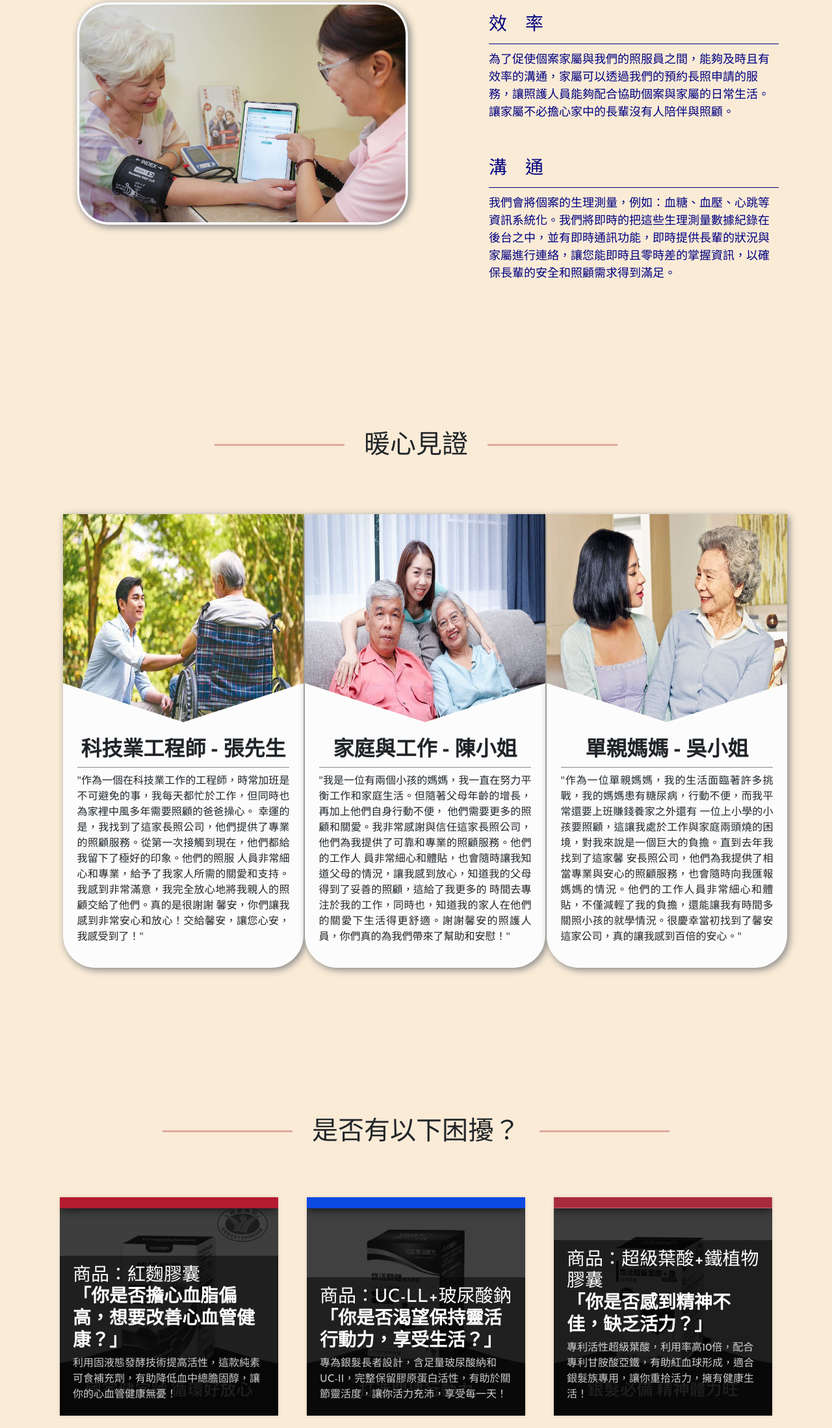
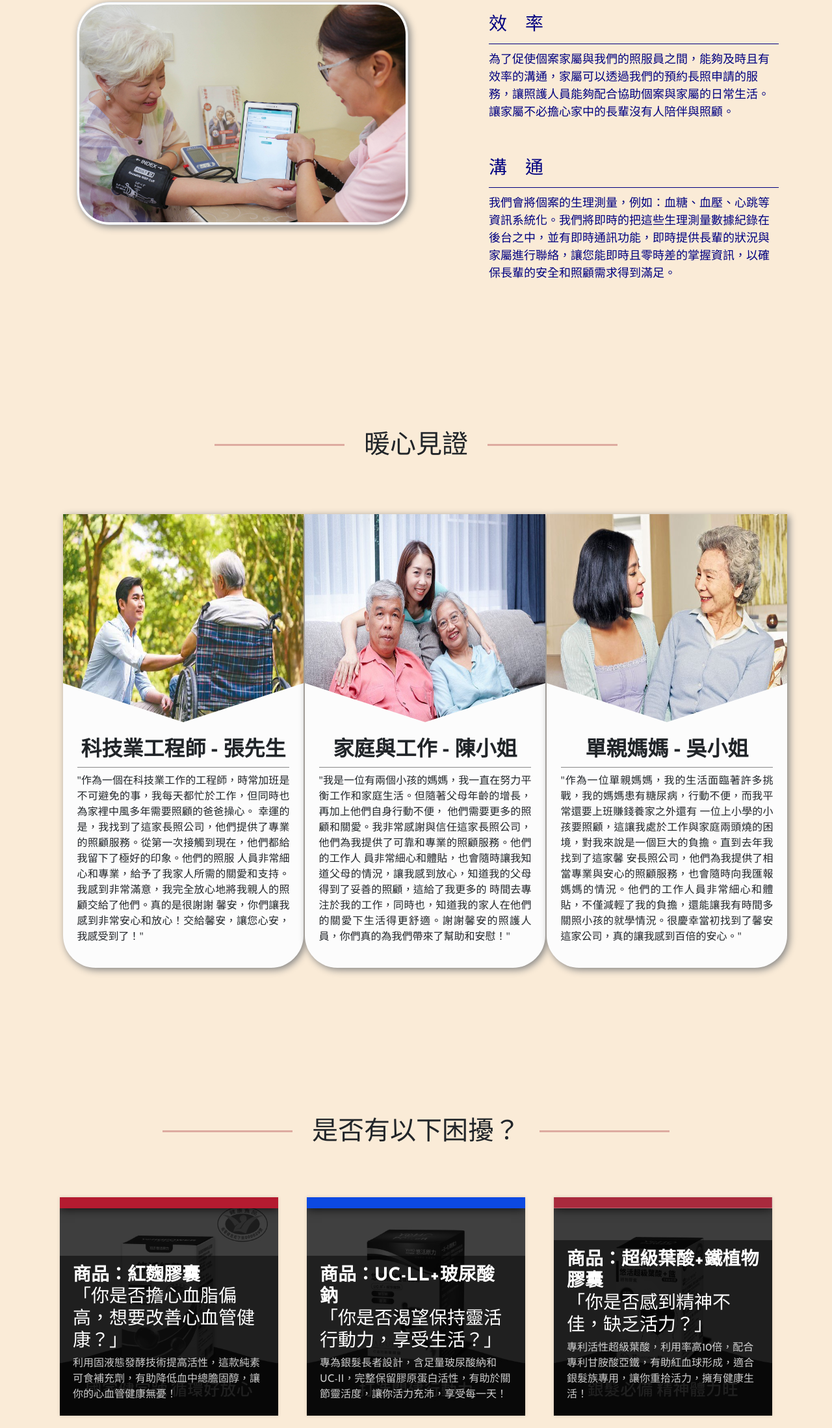
Before and after one commit to unitdevusd/place-bliss, a plain HTML site: page Index.html in a window 1280 px wide. Shown: the part 2092-4289 px from the top of the page at 65% size. Drawn offline with nearby package versions, Linux system fonts and the light colour scheme; files whose address does not match are found by name.

Commit message:
修正錯字與CSS

```diff
--- a/Index.html
+++ b/Index.html
@@ -236,7 +236,7 @@
                         <div class="col-lg-12">
                             <h3 class="_communication">溝　通</h3>
                             <p class="communication_intro">
-                                我們會將個案的生理測量，例如：血糖、血壓、心跳等資訊系統化。我們將即時的把這些生理測量數據紀錄在後台之中，並有即時通訊功能，即時提供長輩的狀況與家屬進行連絡，讓您能即時且零時差的掌握資訊，以確保長輩的安全和照顧需求得到滿足。
+                                我們會將個案的生理測量，例如：血糖、血壓、心跳等資訊系統化。我們將即時的把這些生理測量數據紀錄在後台之中，並有即時通訊功能，即時提供長輩的狀況與家屬進行聯絡，讓您能即時且零時差的掌握資訊，以確保長輩的安全和照顧需求得到滿足。
                             </p>
                         </div>
                     </div>
--- a/css/Index.css
+++ b/css/Index.css
@@ -441,12 +441,12 @@ figure._symptom figcaption p {
   margin: 0 0 5px;
 }
 figure._symptom figcaption h3 {
-  font-weight: 400;
+  font-weight: 600;
   text-transform: uppercase;
   margin-bottom: 5px;
 }
 figure._symptom figcaption h3 span {
-  font-weight: 700;
+  font-weight: 400;
 }
 figure._symptom figcaption p {
   opacity: 0.8;
```
